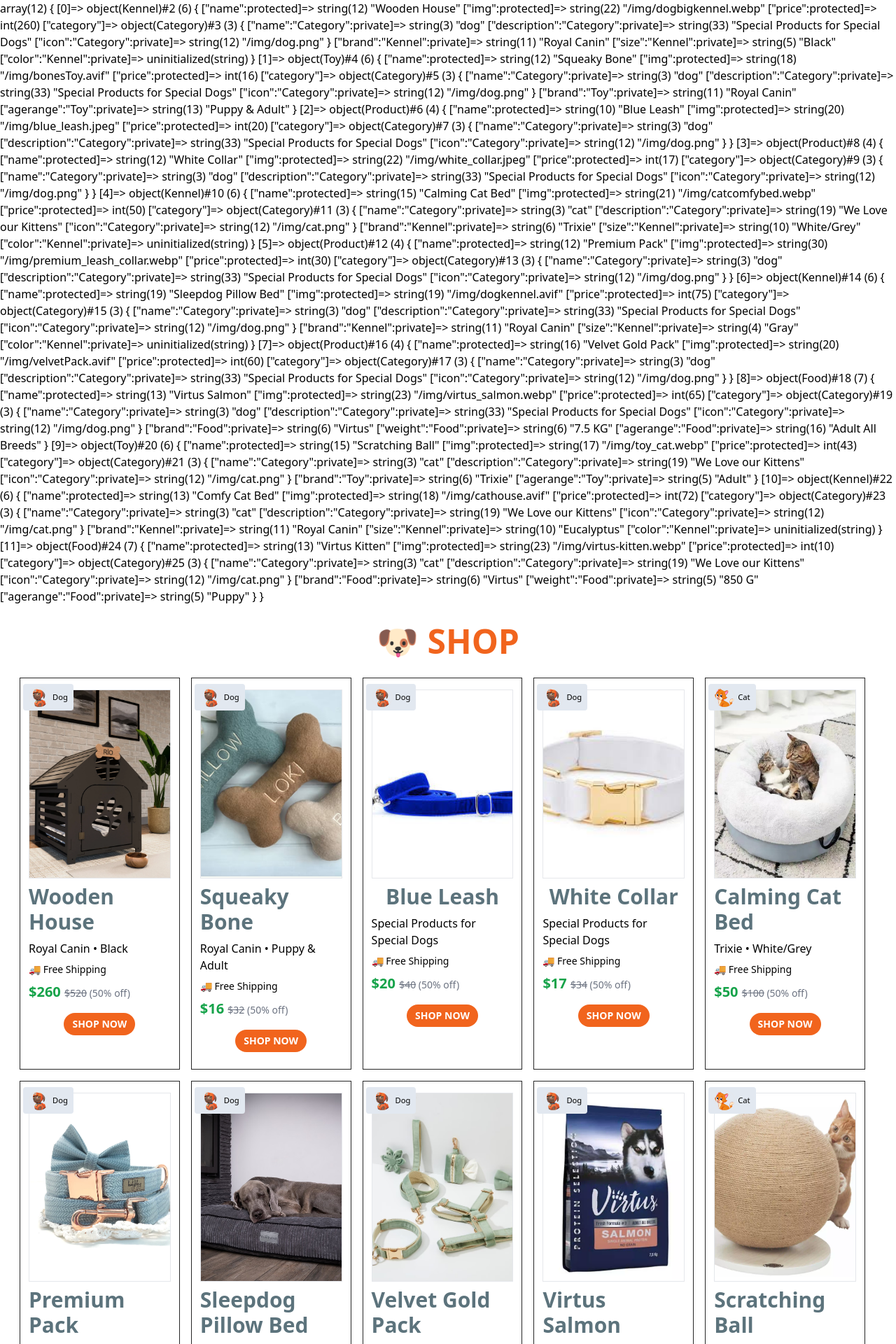
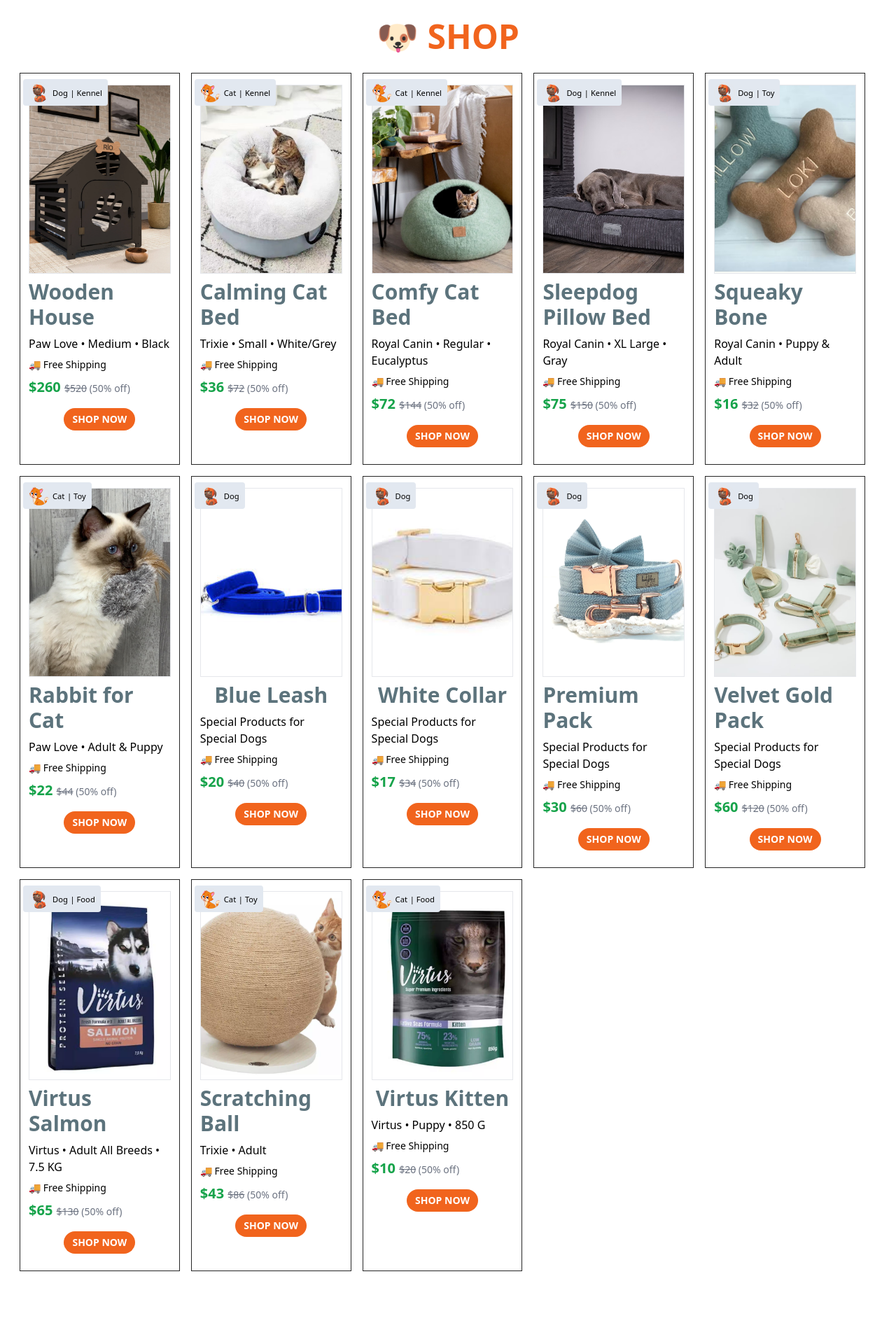
Before and after one commit to soniabergamini/php-oop-2, a PHP site: page / in a window 1280 px wide. Shown: the top 1920 px of the page at 70% size. After the commit the page ends 1816 px from the top, so only its background shows below. Run offline with PHP 8.4, Linux system fonts and the light colour scheme; some libraries are stand-ins or nearby versions.

Commit message:
improve: product details on page

```diff
--- a/db.php
+++ b/db.php
@@ -8,22 +8,38 @@ require __DIR__ . '/models/kennel.php';
 
 // DATA
 $products = [
-    new Kennel('Wooden House', 260, '/img/dogbigkennel.webp', new Category('dog', 'Special Products for Special Dogs', '/img/dog.png'), 'Royal Canin', 'Medium', 'Black'),
+    new Kennel('Wooden House', 260, '/img/dogbigkennel.webp', new Category('dog', 'Special Products for Special Dogs', '/img/dog.png'), '', 'Medium', 'Black'),
+    new Kennel('Calming Cat Bed', 36, '/img/catcomfybed.webp', new Category('cat', 'We Love our Kittens', '/img/cat.png'), 'Trixie', '', 'White/Grey'),
+    new Kennel('Comfy Cat Bed', 72, '/img/cathouse.avif', new Category('cat', 'We Love our Kittens', '/img/cat.png'), 'Royal Canin', 'Regular', 'Eucalyptus'),
+    new Kennel('Sleepdog Pillow Bed', 75, '/img/dogkennel.avif', new Category('dog', 'Special Products for Special Dogs', '/img/dog.png'), '', '', 'Gray'),
     new Toy('Squeaky Bone', 16, '/img/bonesToy.avif', new Category('dog', 'Special Products for Special Dogs', '/img/dog.png'), 'Royal Canin', 'Puppy & Adult'),
+    new Toy('Rabbit for Cat', 22, '/img/catrabbit.avif', new Category('cat', 'We Love our Kittens', '/img/cat.png'), 'Paw Love', 'Adult & Puppy'),
     new Product('Blue Leash', 20, '/img/blue_leash.jpeg', new Category('dog', 'Special Products for Special Dogs', '/img/dog.png')),
     new Product('White Collar', 17, '/img/white_collar.jpeg', new Category('dog', 'Special Products for Special Dogs', '/img/dog.png')),
-    new Kennel('Calming Cat Bed', 36, '/img/catcomfybed.webp', new Category('cat', 'We Love our Kittens', '/img/cat.png'), 'Trixie', 'Small', 'White/Grey'),
     new Product('Premium Pack', 30, '/img/premium_leash_collar.webp', new Category('dog', 'Special Products for Special Dogs', '/img/dog.png')),
-    new Kennel('Sleepdog Pillow Bed', 75, '/img/dogkennel.avif', new Category('dog', 'Special Products for Special Dogs', '/img/dog.png'), 'Royal Canin', 'XL Large', 'Gray'),
     new Product('Velvet Gold Pack', 60, '/img/velvetPack.avif', new Category('dog', 'Special Products for Special Dogs', '/img/dog.png')),
     new Food('Virtus Salmon', 65, '/img/virtus_salmon.webp', new Category('dog', 'Special Products for Special Dogs', '/img/dog.png'), 'Virtus', '7.5 KG', 'Adult All Breeds'),
     new Toy('Scratching Ball', 43, '/img/toy_cat.webp', new Category('cat', 'We Love our Kittens', '/img/cat.png'), 'Trixie', 'Adult'),
-    new Kennel('Comfy Cat Bed', 72, '/img/cathouse.avif', new Category('cat', 'We Love our Kittens', '/img/cat.png'), 'Royal Canin', 'Regular', 'Eucalyptus'),
     new Food('Virtus Kitten', 10, '/img/virtus-kitten.webp', new Category('cat', 'We Love our Kittens', '/img/cat.png'), 'Virtus', '850 G', 'Puppy'),
 ];
 
-$products[4]->setProductPrice(50);
+// Set Kennel Products Proprerties to prevent php *uninitialized* value
+$products[0]->setProductBrand('Paw Love');
+$products[0]->setProductColor('Black');
+$products[0]->setProductSize('Medium');
 
-var_dump($products);
+$products[1]->setProductBrand('Trixie');
+$products[1]->setProductColor('White/Grey');
+$products[1]->setProductSize('Small');
+
+$products[2]->setProductBrand('Royal Canin');
+$products[2]->setProductColor('Eucalyptus');
+$products[2]->setProductSize('Regular');
+
+$products[3]->setProductBrand('Royal Canin');
+$products[3]->setProductColor('Gray');
+$products[3]->setProductSize('XL Large');
+
+// var_dump($products);
 
 ?>
--- a/index.php
+++ b/index.php
@@ -47,6 +47,9 @@ require_once __DIR__ . '/models/kennel.php'
                             </figure>
                             <figcaption>
                                 <small><?= ucfirst(strtolower($product->category->getCategoryName())) ?></small>
+                                <?php if ($product instanceof Food || $product instanceof Toy || $product instanceof Kennel) { ?>
+                                    <small> | <?= get_class($product) ?></small>
+                                <?php } ?>
                             </figcaption>
                         </div>
                     </div>
@@ -68,15 +71,15 @@ require_once __DIR__ . '/models/kennel.php'
                         <?php if ($product instanceof Food) { ?>
                             <span class="text-base"><?= $product->getProductBrand() . ' &#x2022; ' . $product->getProductAge() . ' &#x2022; ' . $product->getProductWeight() ?></span>
 
-                        <!-- Toy Product Details -->
+                            <!-- Toy Product Details -->
                         <?php } elseif ($product instanceof Toy) { ?>
                             <span class="text-base"><?= $product->getProductBrand() . ' &#x2022; ' . $product->getProductAge() ?></span>
 
-                        <!-- Kennel Product Details -->
+                            <!-- Kennel Product Details -->
                         <?php } elseif ($product instanceof Kennel) { ?>
-                            <span class="text-base"><?= $product->getProductBrand() . ' &#x2022; ' . $product->getProductSize() ?></span>
+                            <span class="text-base"><?= $product->getProductBrand() . ' &#x2022; ' . $product->getProductSize() . ' &#x2022; ' . $product->getProductColor() ?></span>
 
-                        <!-- Generic Product Details -->
+                            <!-- Generic Product Details -->
                         <?php } else { ?>
                             <span class="text-base"> <?= $product->category->getCategoryDescrip() ?></span>
                         <?php } ?>
```
Also changed, not shown: img/catrabbit.avif (added).
